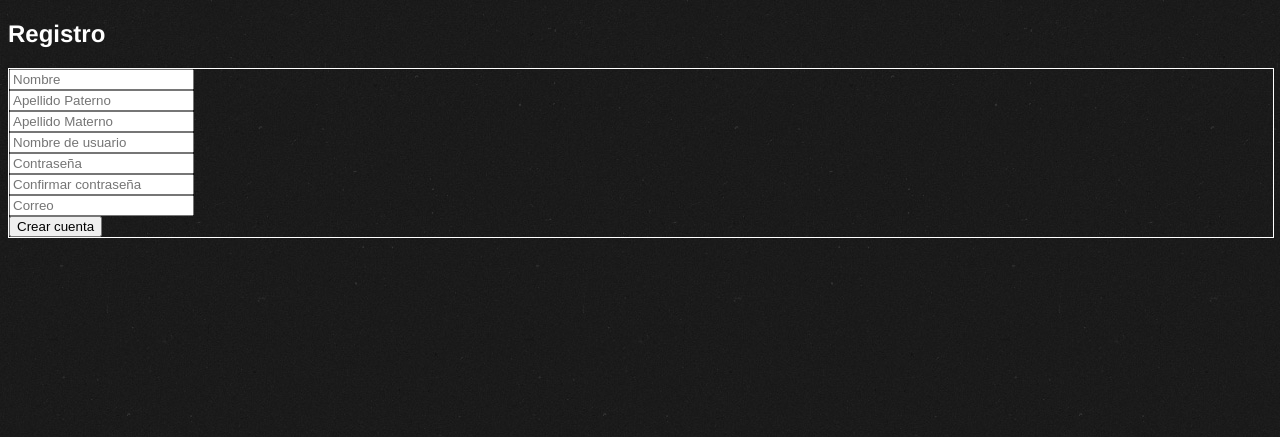
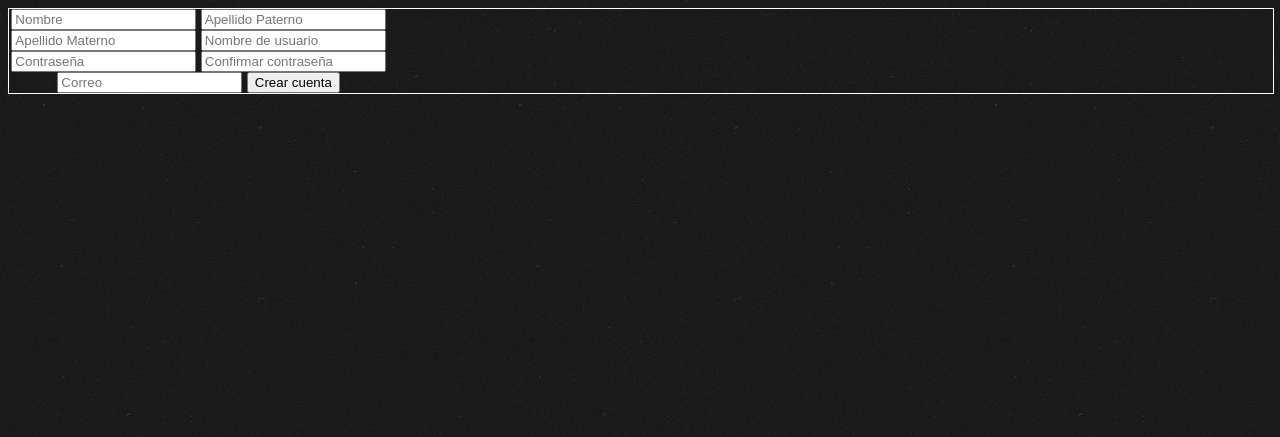
Before and after one commit to humberto270389/ProyectoVictor, a PHP site: page /ProyectoVictor/php/RegistroUsuario.php in a window 1280 px wide. Shown: the top 437 px of the page. Run offline with PHP 8.4, Linux system fonts and the light colour scheme.

Commit message:
cambio en el css, ya casi queda, solo algunos problemas.

```diff
--- a/Index.php
+++ b/Index.php
@@ -4,8 +4,9 @@
 <head>
     <title>MTB - SexShop</title>
     <meta charset="utf-8">
-    <link rel="stylesheet" type="text/css" href="css/Index.css">
-    <link rel="stylesheet" type="text/css" href="css/bootstrap.css">
+    <link rel="stylesheet" href="css/Index.css">
+    <link rel="stylesheet" href="css/Registro.css">
+    <link rel="stylesheet" href="css/bootstrap.css">
     <script type="text/javascript" src="JS/jquery-1.11.2.min.js"></script>
     <script type="text/javascript">
         var validar = function () {
--- a/css/Registro.css
+++ b/css/Registro.css
@@ -8,11 +8,12 @@ h2 {
     color: white;
 }
 
-#Contenedor{
+#formulario{
     border: thin solid white;
+    margin: .5em auto !important;
     width: 100%;
-
 }
 #formDatos{
-    width: 50%;
+    width: 30%;
+    text-align: center;
 }
--- a/php/RegistroUsuario.php
+++ b/php/RegistroUsuario.php
@@ -69,11 +69,7 @@
                     document.getElementById("confirmPass").focus();
                     enviar = false;
                 }
-
             }
-
-
-
         }
 
         $(function () {
@@ -93,37 +89,33 @@
                         }
 
                     });
-
                 }
-
             });
 
         });
     </script>
-
 </head>
 <body>
-    <header>
+
         <div id="respuesta">
-            <h2>Registro</h2>
         </div>
-    </header>
-    <div id="Contenedor">
+
+    <div id="formulario">
         <form id="formDatos" >
             <input type=="text" class="MargCentro form-control" id="nombre" name="nombre" placeholder="Nombre">
-            <br>
+
             <input type="text" class="MargCentro form-control" id="ap" name="ap" placeholder="Apellido Paterno">
-            <br>
+
             <input type="text" class="MargCentro form-control" id="am" name="am" placeholder="Apellido Materno">
-            <br>
+
             <input type="text" class="MargCentro form-control" id="usuario" name="usuario" placeholder="Nombre de usuario">
-            <br>
+
             <input type="password" class="MargCentro form-control" id="pass" name="pass" placeholder="Contraseña">
-            <br>
+
             <input type="password" class="MargCentro form-control" id="confirmPass" name="confirmPass" placeholder="Confirmar contraseña">
-            <br>
+
             <input type="text" class="MargCentro form-control" id="correo" name="correo" placeholder="Correo">
-            <br>
+
             <input type="button" id="btnCrear" class="MargCentro form-control btn btn-danger" name="btnCrear" value="Crear cuenta">
             <br>
         </form>
```
